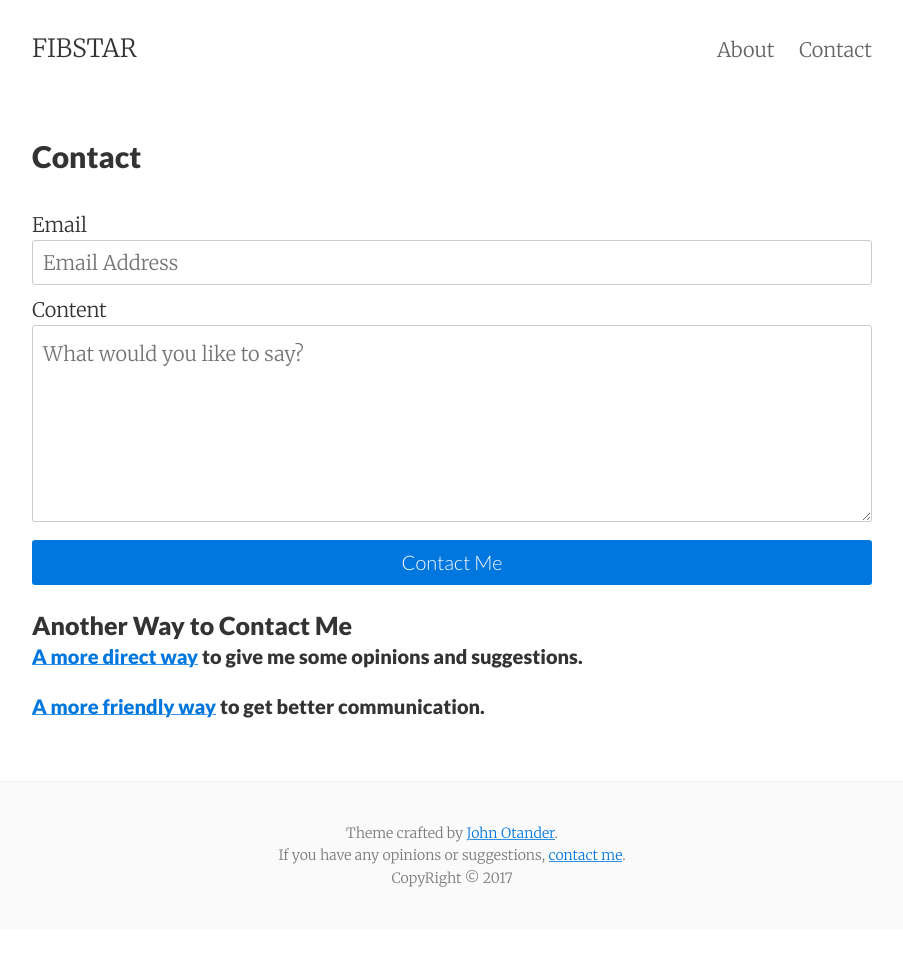
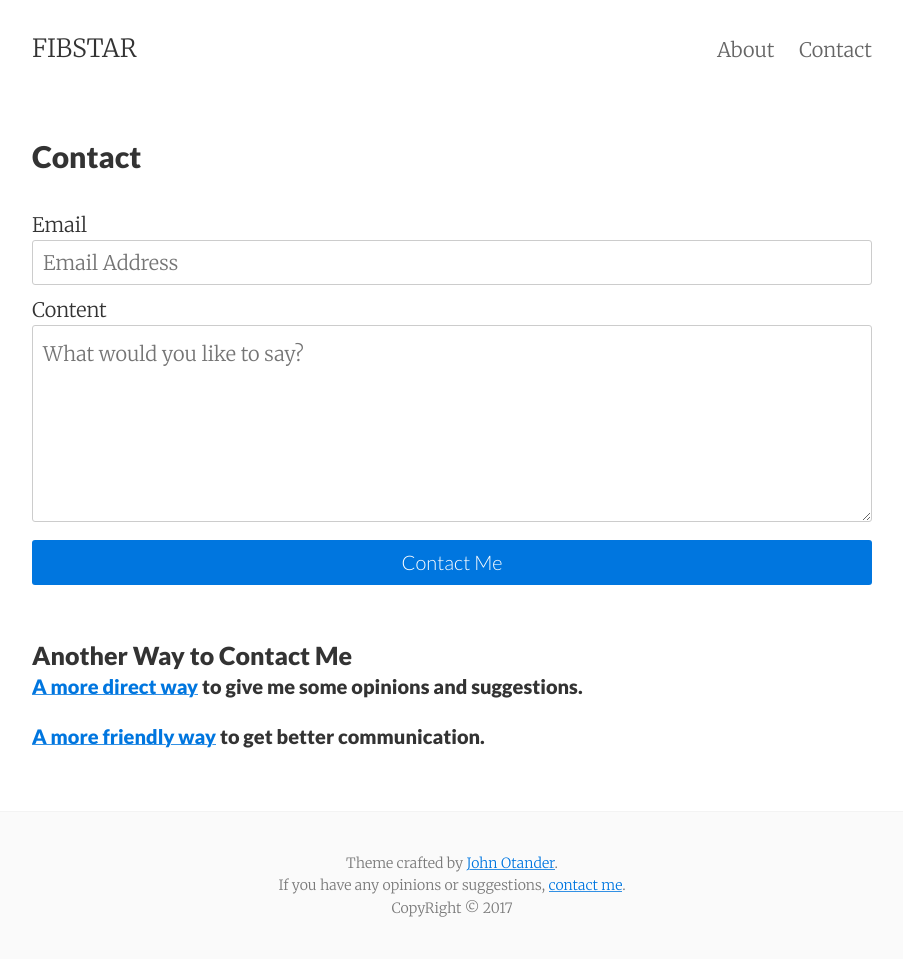
Before and after one commit to FIBSTAR/FIBSTAR.github.io, a Jekyll site: the page built from contact.html, in a window 1280 px wide. Shown: the whole page, without its empty margins (188-1091 px from the left). Built offline with Jekyll 4.4.1, drawn with Linux system fonts in a browser that asks for light colours; nearby versions of some CDN libraries; before the commit the page ends 929 px from its top, so only the background shows below that.

```diff
--- a/contact.html
+++ b/contact.html
@@ -40,7 +40,8 @@ tags: contact
       <input type="submit" class="button button-blue button-big mobile-block" value="{{ site.text.contact.submit }}">
     </form>
   {% endif %}
- <h3>Another Way to Contact Me</br>
+  <br/>
+ <h3>Another Way to Contact Me<br/>
 <p><a href="mailto:o841371259@gmail.com",title="email to me">A more direct way</a> to give me some opinions and suggestions.</p>
 <p><a href="{{ site.baseurl }}/weixin/",title="weixin">A more friendly way</a> to get better communication.</p>
 
```
